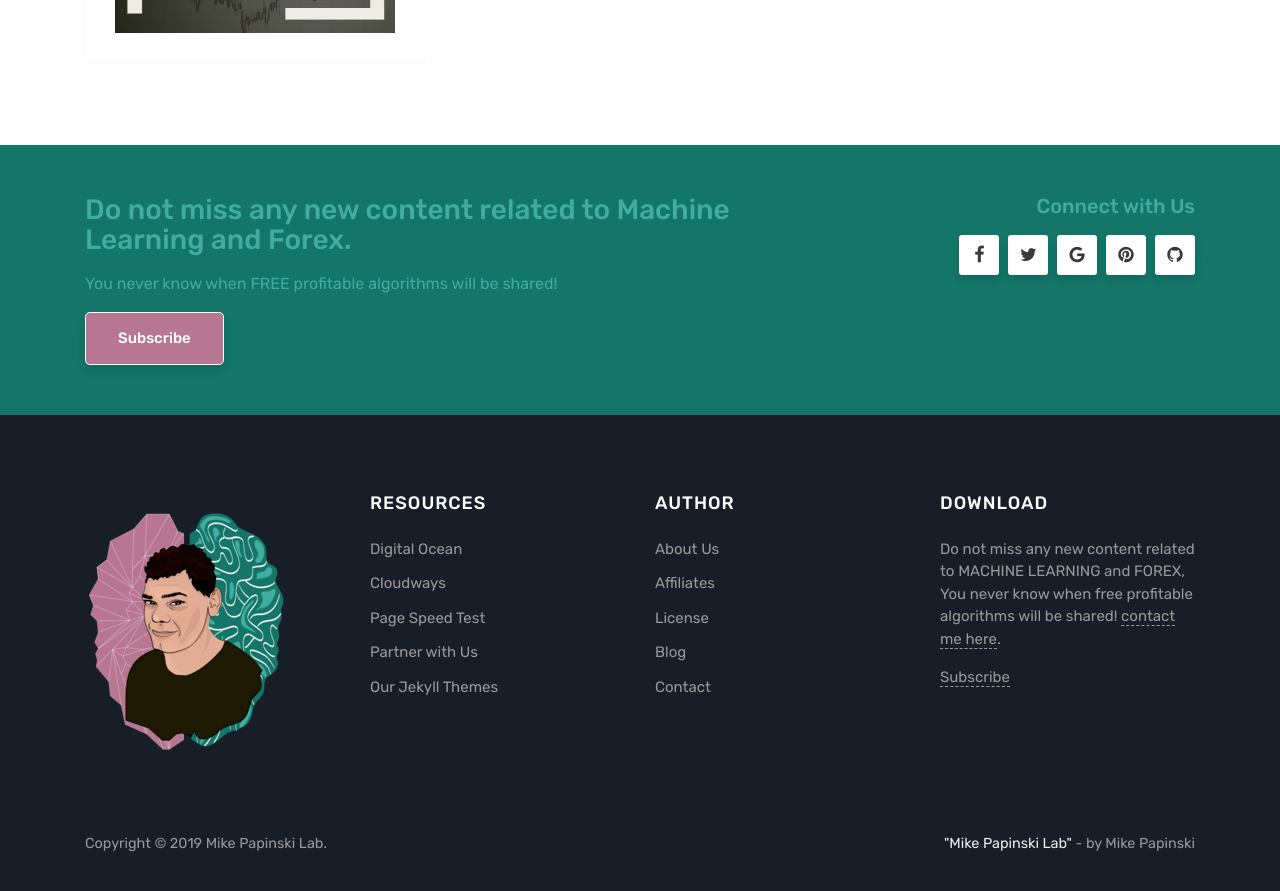
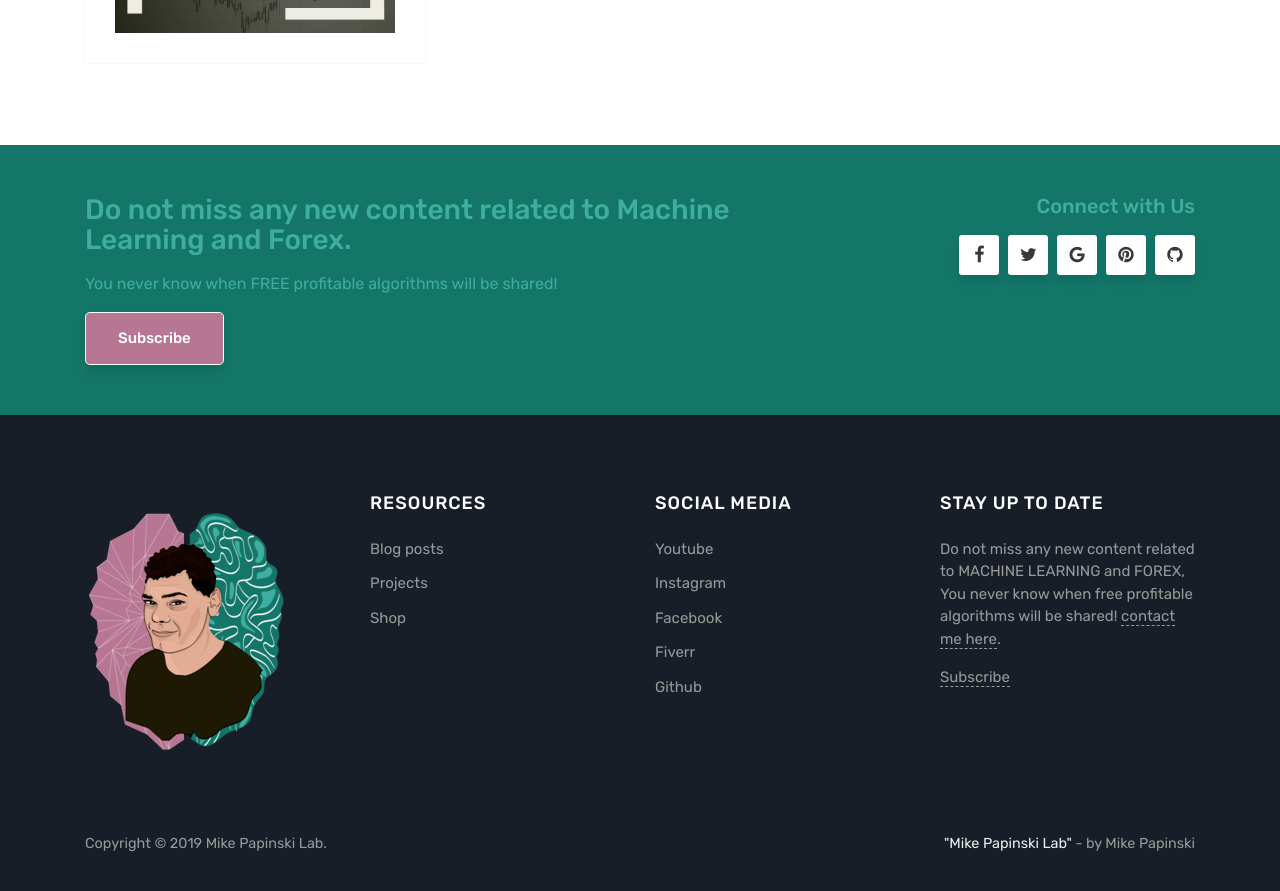
Before and after one commit to MikePapinski/MikePapinski.github.io, a Jekyll site: the page built from index.html, in a window 1280 px wide and 900 px high, scrolled down 1657 px. Shown: the top 891 px of the window. Built offline with Jekyll 4.4.1, drawn with Linux system fonts in a browser that asks for light colours; emoji names are drawn with the system emoji font; the list of posts is cut into pages by our own code; comment, search, counter and statistics services are not loaded.

Commit message:
front update

```diff
--- a/_layouts/default.html
+++ b/_layouts/default.html
@@ -163,31 +163,29 @@
                 <div class="footer-widget">
                 <h5 class="title">Resources</h5>
                 <ul>
-                <li><a target="_blank" href="https://m.do.co/c/84c9b45d0c47">Digital Ocean</a></li>
-                <li><a target="blank" href="https://www.cloudways.com/en/pricing.php?id=153986&amp;a_bid=005da123">Cloudways</a></li>
-                <li><a target="blank" href="http://shareasale.com/r.cfm?b=875645&amp;u=1087935&amp;m=41388&amp;urllink=&amp;afftrack=">Page Speed Test</a></li>
-                <li><a target="blank" href="https://www.wowthemes.net/affiliate-area/?utm_source=fromjekyllsidebar&utm_campaign=sidebar">Partner with Us</a></li>
-                <li><a target="blank" href="https://www.wowthemes.net/category/jekyll-themes/">Our Jekyll Themes</a></li>
+                <li><a target="_blank" href="https://m.do.co/c/84c9b45d0c47">Blog posts</a></li>
+                <li><a target="blank" href="https://www.cloudways.com/en/pricing.php?id=153986&amp;a_bid=005da123">Projects</a></li>
+                <li><a target="blank" href="http://shareasale.com/r.cfm?b=875645&amp;u=1087935&amp;m=41388&amp;urllink=&amp;afftrack=">Shop</a></li>
                 </ul>
                 </div>
                 </div>
 
                 <div class="col-sm-3">
                 <div class="footer-widget">
-                <h5 class="title">Author</h5>
+                <h5 class="title">Social Media</h5>
                 <ul>
-                <li><a href="https://www.wowthemes.net/premium-themes-templates/">About Us</a></li>
-                <li><a target="_blank" href="https://www.wowthemes.net/affiliate-area/">Affiliates</a></li>
-                <li><a href="https://www.wowthemes.net/terms-and-conditions/">License</a></li>
-                <li><a href="https://www.wowthemes.net/blog/">Blog</a></li>
-                <li><a href="https://www.wowthemes.net/support/">Contact</a></li>
+                <li><a href="https://www.youtube.com/channel/UCl8p5FVdmBMiRLIqlSP-EmA?view_as=subscriber">Youtube</a></li>
+                <li><a target="_blank" href="https://www.instagram.com/mikepapinski/">Instagram</a></li>
+                <li><a href="https://www.facebook.com/le.papis">Facebook</a></li>
+                <li><a href="">Fiverr</a></li>
+                <li><a href="https://github.com/MikePapinski">Github</a></li>
                 </ul>
                 </div>
                 </div>
 
                 <div class="col-sm-3">
                 <div class="footer-widget textwidget">
-                    <h5 class="title">Download</h5>
+                    <h5 class="title">Stay up to date</h5>
                     <p>Do not miss any new content related to MACHINE LEARNING and FOREX, You never know when free profitable algorithms will be shared! <a href="https://www.youtube.com/channel/UCl8p5FVdmBMiRLIqlSP-EmA?view_as=subscriber">contact me here</a>.</p>
                     <a href="https://www.youtube.com/channel/UCl8p5FVdmBMiRLIqlSP-EmA?view_as=subscriber">Subscribe</a>
                 </div>
@@ -199,7 +197,6 @@
                 Copyright © {{ site.time | date: "%Y" }} {{ site.name }}.
                 </p>
                 <p class="pull-right">
-                <!-- Please, leave credit to author unless you own a commercial license: https://www.wowthemes.net/freebies-license/ -->
                 <a target="_blank" href="https://www.youtube.com/channel/UCl8p5FVdmBMiRLIqlSP-EmA?view_as=subscriber">"Mike Papinski Lab"</a> - by Mike Papinski
                 </p>
                 <div class="clearfix"></div>
```
